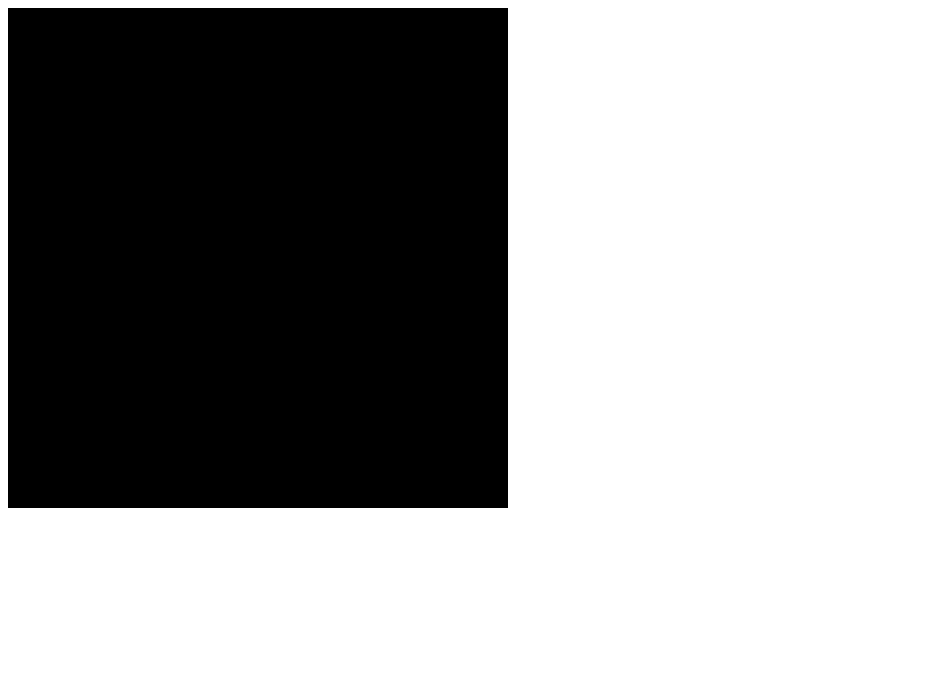
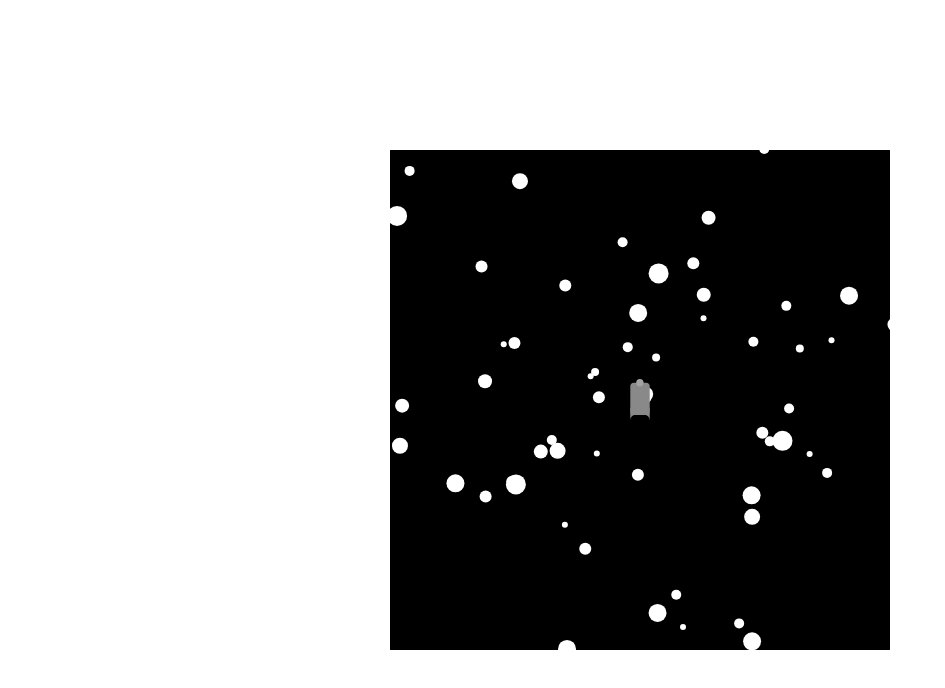
Before and after one commit to Paul-Hebert/space-game, a website with bundled scripts: page index.html in a window 1280 px wide. Shown: the whole page, without its empty margins (0-945 px from the left). Built offline with nearby package versions, Linux system fonts and the light colour scheme.

Commit message:
Start building out map

```diff
--- a/index.html
+++ b/index.html
@@ -6,6 +6,22 @@
     <link rel="stylesheet" href="/styles/index.css" />
   </head>
   <body>
-    <canvas id="main-canvas"></canvas>
+    <div class="game">
+      <canvas id="main-canvas" width="500" height="500"></canvas>
+      <svg
+        class="ship"
+        viewBox="0 0 71 147"
+        style="enable-background: new 0 0 71 147"
+      >
+        <path
+          fill="#898989"
+          d="M58,128.2H13c-6.6,0-12-5.4-12-12v-91c0-6.6,5.4-12,12-12h45c6.6,0,12,5.4,12,12v91
+		C70,122.8,64.6,128.2,58,128.2z"
+        />
+        <path fill="#898989" d="M1,101.2v45.5c0,0,0.9-19.9,19.3-19.9" />
+        <path fill="#898989" d="M70,101.2v45.5c0,0-0.9-19.9-19.3-19.9" />
+        <circle fill="#a3a3a3" cx="35" cy="13.2" r="13" />
+      </svg>
+    </div>
   </body>
 </html>
--- /dev/null
+++ b/scripts/create-map.js
@@ -0,0 +1,17 @@
+import { mapSize } from "./map-size.js";
+import { random } from "./random.js";
+
+export function createMap() {
+  const asteroids = [];
+  for (let i = 0; i < 1000; i++) {
+    asteroids.push({
+      x: random(mapSize * -1, mapSize),
+      y: random(mapSize * -1, mapSize),
+      size: Math.round(random(3, 10)),
+    });
+  }
+
+  return {
+    asteroids,
+  };
+}
--- a/scripts/index.js
+++ b/scripts/index.js
@@ -1,12 +1,18 @@
 import { loop } from "./loop.js";
 import { pressedKeys } from "./pressed-keys.js";
+import { createMap } from "./create-map.js";
+import { paint } from "./paint.js";
 
 let count = 0;
+
+const mapData = createMap();
+
+paint(mapData);
 
 const gameLoop = loop(() => {
   count++;
 
-  console.log("frames", count);
+  // paint(mapData);
 });
 
 window.addEventListener("keydown", (e) => {
--- /dev/null
+++ b/scripts/map-size.js
@@ -0,0 +1 @@
+export const mapSize = 1000;
--- /dev/null
+++ b/scripts/paint.js
@@ -0,0 +1,25 @@
+const canvas = document.querySelector("#main-canvas");
+const context = canvas.getContext("2d");
+
+drawCircle(13, 38, 10, "white");
+
+export function paint({ asteroids }) {
+  clearCanvas();
+
+  asteroids.forEach((asteroid) => {
+    drawCircle(asteroid.x, asteroid.y, asteroid.size, "white");
+  });
+}
+
+function clearCanvas() {
+  context.clearRect(0, 0, canvas.width, canvas.height);
+}
+
+function drawCircle(x, y, radius, fill) {
+  context.beginPath();
+  context.arc(x, y, radius, 0, 2 * Math.PI, false);
+  if (fill) {
+    context.fillStyle = fill;
+    context.fill();
+  }
+}
--- /dev/null
+++ b/scripts/random.js
@@ -0,0 +1,28 @@
+function random() {
+  const isArray = Array.isArray(arguments[0]);
+
+  if (isArray) {
+    const targetArray = arguments[0];
+
+    return targetArray[random(0, targetArray.length - 1, true)];
+  } else {
+    const min = arguments[0];
+    const max = arguments[1];
+    const clamp = arguments[2] || false;
+
+    const val = Math.random() * (max - min) + min;
+
+    return clamp ? Math.round(val) : val;
+  }
+}
+
+function randomBool(chance = 0.5) {
+  return Boolean(Math.random() <= chance);
+}
+
+// https://stackoverflow.com/a/4550514/7816145
+function randomItemInArray(array) {
+  return array[Math.floor(Math.random() * array.length)];
+}
+
+export { random, randomBool, randomItemInArray };
--- a/styles/index.css
+++ b/styles/index.css
@@ -1,5 +1,26 @@
 canvas {
   background: black;
-  width: 500px;
-  height: 500px;
 }
+
+html,
+body {
+  display: grid;
+  place-items: center;
+  height: 100%;
+}
+
+.game {
+  display: grid;
+  place-items: center;
+  grid-template-areas: "content";
+}
+
+canvas,
+.ship {
+  grid-area: content;
+}
+
+.ship {
+  width: 20px;
+  height: auto;
+}
```
